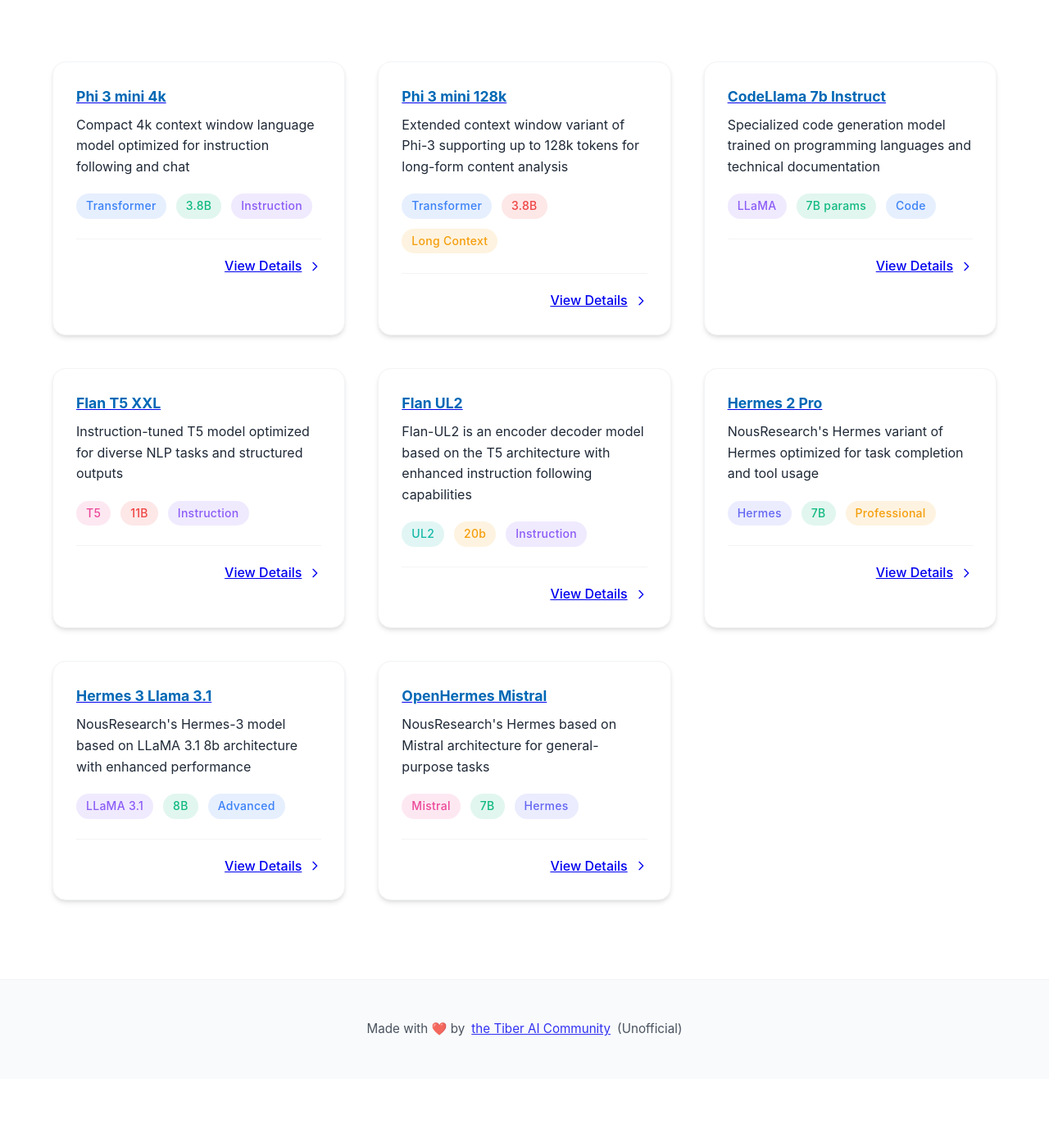
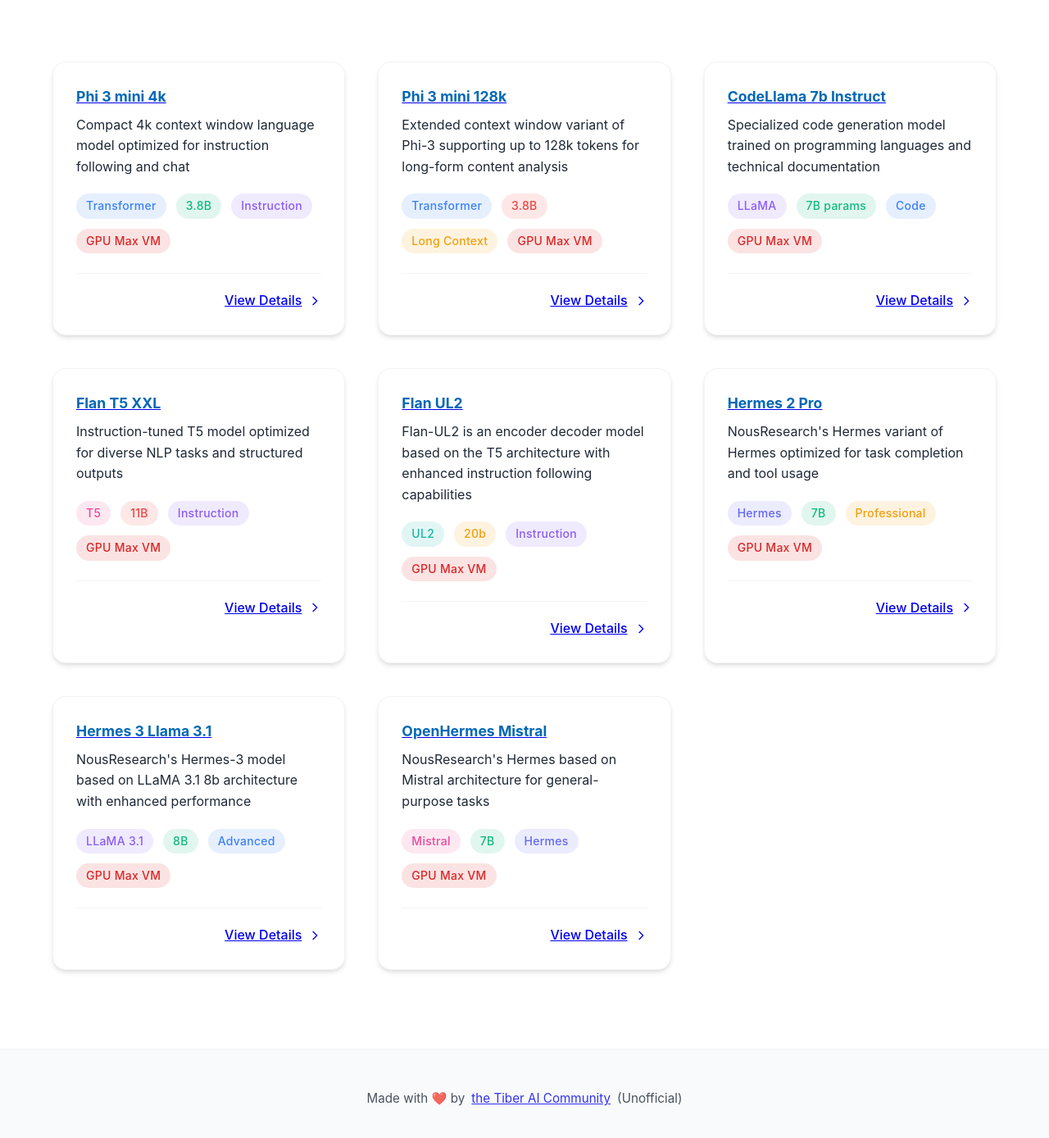
Before and after one commit to TiberAICommunity/ai-templates, a Jekyll site: the page built from index.html, in a window 1280 px wide and 1400 px high, scrolled down 429 px. Shown: the top 1388 px of the window at 82% size. Built offline with Jekyll 4.4.1, drawn with Linux system fonts in a browser that asks for light colours; before the commit the page ends 1745 px from its top, so only the background shows below that.

Commit message:
tweak fix

```diff
--- a/_data/model_list.yaml
+++ b/_data/model_list.yaml
@@ -12,6 +12,9 @@
       - type: "type"
         label: "Instruction"
         color: "#8B5CF6"
+      - type: "hardware"
+        label: "GPU Max VM"
+        color: "#DC2626"
 
   - name: "Phi 3 mini 128k"
     category: "LLM"
@@ -26,6 +29,9 @@
       - type: "type"
         label: "Long Context"
         color: "#F59E0B"
+      - type: "hardware"
+        label: "GPU Max VM"
+        color: "#DC2626"
 
   - name: "CodeLlama 7b Instruct"
     category: "Code LLM"
@@ -40,6 +46,9 @@
       - type: "type"
         label: "Code"
         color: "#3B82F6"
+      - type: "hardware"
+        label: "GPU Max VM"
+        color: "#DC2626"
 
   - name: "Flan T5 XXL"
     category: "LLM"
@@ -54,6 +63,9 @@
       - type: "type"
         label: "Instruction"
         color: "#8B5CF6"
+      - type: "hardware"
+        label: "GPU Max VM"
+        color: "#DC2626"
 
   - name: "Flan UL2"
     category: "LLM"
@@ -68,6 +80,9 @@
       - type: "type"
         label: "Instruction"
         color: "#8B5CF6"
+      - type: "hardware"
+        label: "GPU Max VM"
+        color: "#DC2626"
 
   - name: "Hermes 2 Pro"
     category: "LLM"
@@ -82,6 +97,9 @@
       - type: "type"
         label: "Professional"
         color: "#F59E0B"
+      - type: "hardware"
+        label: "GPU Max VM"
+        color: "#DC2626"
 
   - name: "Hermes 3 Llama 3.1"
     category: "LLM"
@@ -96,6 +114,9 @@
       - type: "type"
         label: "Advanced"
         color: "#3B82F6"
+      - type: "hardware"
+        label: "GPU Max VM"
+        color: "#DC2626"
 
   - name: "OpenHermes Mistral"
     category: "LLM"
@@ -110,3 +131,6 @@
       - type: "framework"
         label: "Hermes"
         color: "#6366F1"
+      - type: "hardware"
+        label: "GPU Max VM"
+        color: "#DC2626"
--- a/_layouts/model.html
+++ b/_layouts/model.html
@@ -33,7 +33,7 @@
                     <ul>
                         <li><strong>Model ID:</strong> {{ model.model_id }}</li>
                         <li><strong>Context Window:</strong> {{ model.context_window }}</li>
-                        <li><strong>Hardware:</strong> Intel Data Center GPU Max Series</li>
+                        <li><strong>Hardware Required:</strong> One Intel Max Series GPU (1100) VM</li>
                     </ul>
                 </div>
                 <div class="info-card">
```
Also changed, not shown: model/hermes-3-llama-3.1.md (+1 -1 lines).
